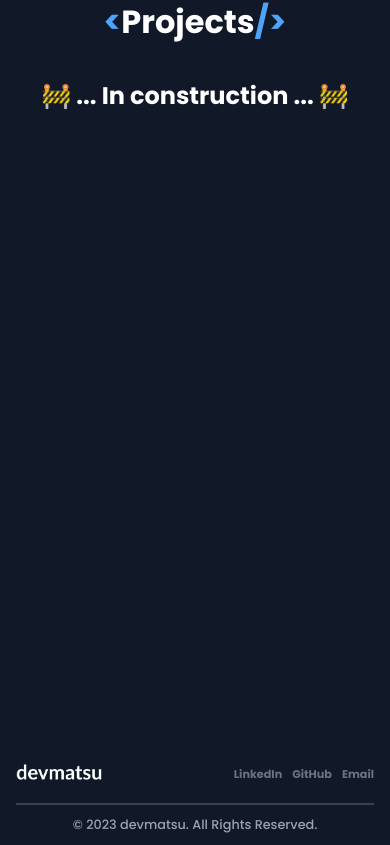
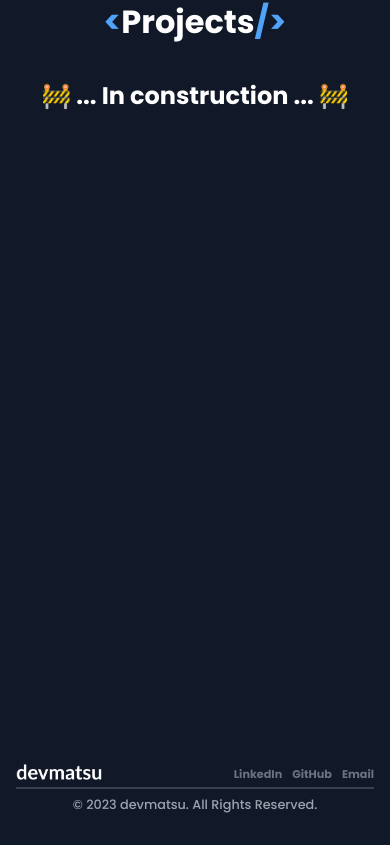
Before and after one commit to devmatsu/personal-portfolio, a React (Vite) app: page / in a window 390 px wide. Shown: the part 2375-3220 px from the top of the page. Built offline with nearby package versions, Linux system fonts and the light colour scheme.

Commit message:
Fix separator margin

```diff
--- a/src/components/Footer.module.css
+++ b/src/components/Footer.module.css
@@ -84,4 +84,9 @@ ul > li > a:hover {
     font-size: 0.8rem;
     line-height: 0.5rem;
   }
+
+  .separator {
+    margin-top: 0rem;
+    margin-bottom: 0.75rem;
+  }
 }
```
